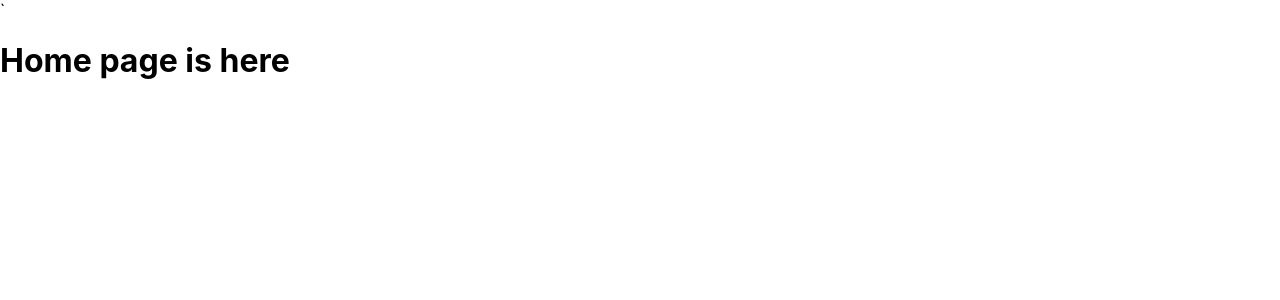
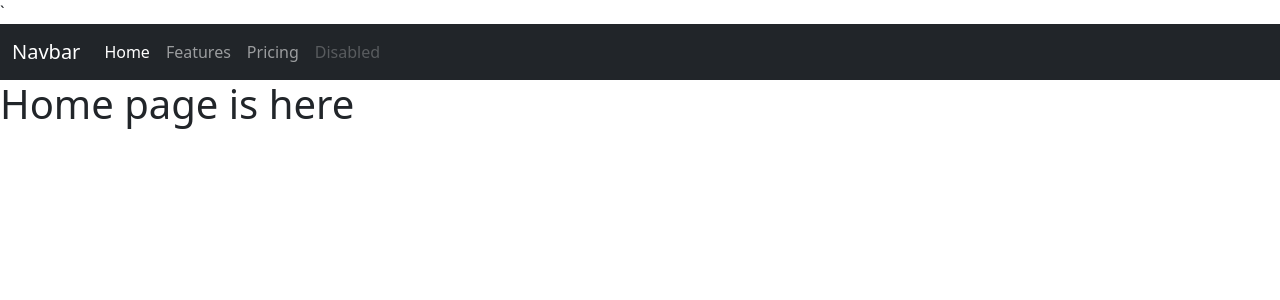
Before and after one commit to Innovatorsajjad/My_Shop-7-Assingment-9, a React (Create React App) app: page / in a window 1280 px wide. Shown: the top 300 px of the page. Built offline with nearby package versions, Linux system fonts and the light colour scheme.

Commit message:
navbar added

```diff
--- a/public/index.html
+++ b/public/index.html
@@ -39,5 +39,6 @@
       To begin the development, run `npm start` or `yarn start`.
       To create a production bundle, use `npm run build` or `yarn build`.
     -->
+    <script src="https://cdn.jsdelivr.net/npm/bootstrap@5.1.3/dist/js/bootstrap.bundle.min.js" integrity="sha384-ka7Sk0Gln4gmtz2MlQnikT1wXgYsOg+OMhuP+IlRH9sENBO0LRn5q+8nbTov4+1p" crossorigin="anonymous"></script>
   </body>
 </html>
--- a/src/App.css
+++ b/src/App.css
@@ -1,38 +1,4 @@
-.App {
-  text-align: center;
+*{
+  margin: 0;
+  padding:0;
 }
-
-.App-logo {
-  height: 40vmin;
-  pointer-events: none;
-}
-
-@media (prefers-reduced-motion: no-preference) {
-  .App-logo {
-    animation: App-logo-spin infinite 20s linear;
-  }
-}
-
-.App-header {
-  background-color: #282c34;
-  min-height: 100vh;
-  display: flex;
-  flex-direction: column;
-  align-items: center;
-  justify-content: center;
-  font-size: calc(10px + 2vmin);
-  color: white;
-}
-
-.App-link {
-  color: #61dafb;
-}
-
-@keyframes App-logo-spin {
-  from {
-    transform: rotate(0deg);
-  }
-  to {
-    transform: rotate(360deg);
-  }
-}
--- a/src/App.js
+++ b/src/App.js
@@ -1,14 +1,22 @@
 import './App.css';
-import Navbar from './components/Navbar/Navbar';
 import { Routes, Route, Link } from "react-router-dom";
 import Home from './components/Home/Home';
+import Header from './components/Header/Header'
+
+
+
 
 function App() {
   return (
-    <Routes>
-      <Route path='/' element={<Home/>} />
+  <div>
+     <Header/>
+      <Routes>
 
-    </Routes>
+       <Route path='/' element={<Home/>} />
+
+
+     </Routes>
+    </div>
   );
 }
 
--- /dev/null
+++ b/src/components/Header/Header.js
@@ -0,0 +1,25 @@
+import React from 'react';
+import { Link } from 'react-router-dom';
+
+const Navbar = () => {
+    return (
+        <nav className=" navbar navbar-expand-lg navbar-dark bg-dark">
+  <div className="container-fluid">
+    <a className="navbar-brand" href="#">Navbar</a>
+    <button className="navbar-toggler" type="button" data-bs-toggle="collapse" data-bs-target="#navbarNavAltMarkup" aria-controls="navbarNavAltMarkup" aria-expanded="false" aria-label="Toggle navigation">
+      <span className="navbar-toggler-icon"></span>
+    </button>
+    <div className="collapse navbar-collapse" id="navbarNavAltMarkup">
+      <div className="navbar-nav">
+        <a className="nav-link active" aria-current="page" href="#">Home</a>
+        <a className="nav-link" href="#">Features</a>
+        <a className="nav-link" href="#">Pricing</a>
+        <a className="nav-link disabled">Disabled</a>
+      </div>
+    </div>
+  </div>
+</nav>
+    );
+};
+
+export default Navbar;
--- a/src/components/Navbar/Navbar.js
+++ /dev/null
@@ -1,11 +0,0 @@
-import React from 'react';
-
-const Navbar = () => {
-    return (
-        <div>
-            <h1>Nav bar is here</h1>
-        </div>
-    );
-};
-
-export default Navbar;
--- a/src/index.js
+++ b/src/index.js
@@ -4,6 +4,7 @@
 import App from './App';
 import reportWebVitals from './reportWebVitals';
 import { BrowserRouter } from 'react-router-dom';
+import 'bootstrap/dist/css/bootstrap.min.css';
 
 ReactDOM.render(
   <React.StrictMode>
@@ -14,6 +15,7 @@
   document.getElementById('root')
 );
 
+
 // If you want to start measuring performance in your app, pass a function
 // to log results (for example: reportWebVitals(console.log))
 // or send to an analytics endpoint. Learn more: https://bit.ly/CRA-vitals
```
Also changed, not shown: src/components/Header/Header.css (added).
